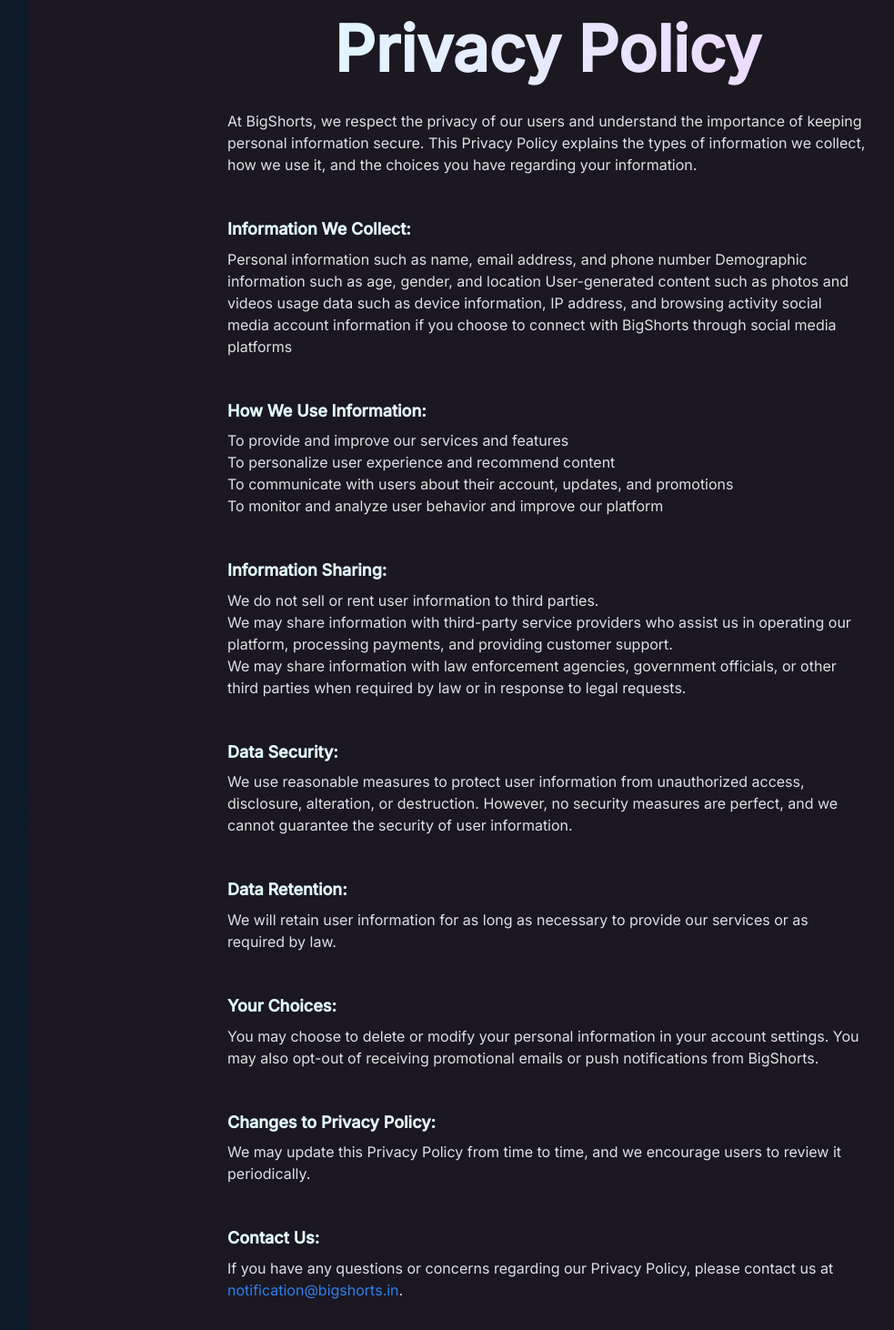
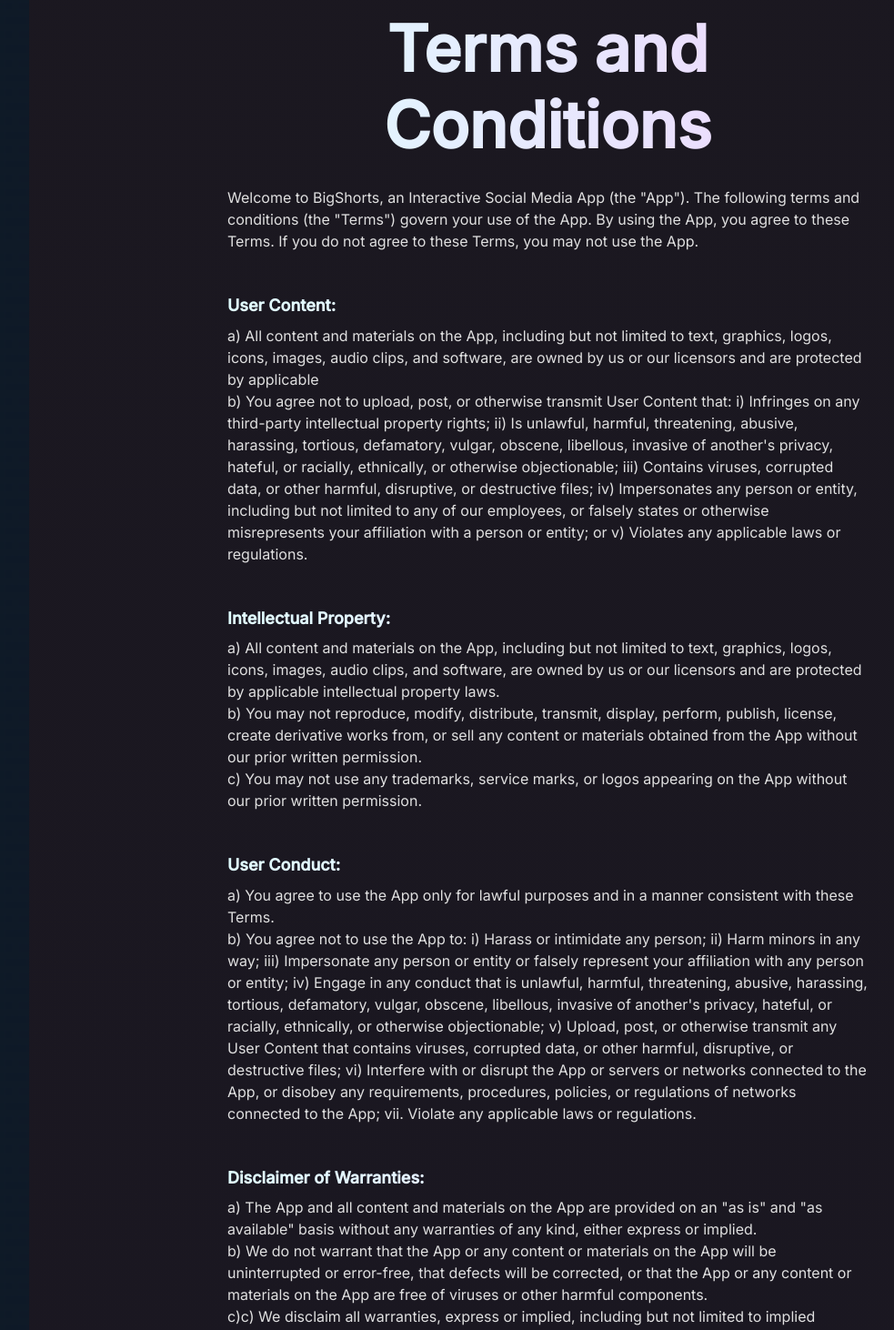
Before and after one commit to Vandan15/bigshorts, a Next.js app: page /privacy-policy in a window 1280 px wide. Shown: the part 740-2202 px from the top of the page at 91% size, without its empty margins (38-1021 px from the left). Built offline with nearby package versions, Linux system fonts and the light colour scheme.

Commit message:
add term page

```diff
--- a/components/Footer.js
+++ b/components/Footer.js
@@ -44,7 +44,7 @@
         <p>© Copyright © 2023 Bigshorts. All rights reserved</p>
         <div className='btn-wrapper'>
           <button><Link href='/privacy-policy'>Privacy Policy</Link></button>
-          <button><Link href='/'>Terms & Condition</Link></button>
+          <button><Link href='/terms-and-condition'>Terms & Condition</Link></button>
         </div>
       </div>
     </div>
--- a/components/Header.js
+++ b/components/Header.js
@@ -5,6 +5,7 @@
 const banner1 = '/contact-us.jpg';
 const banner2 = '/about-us.jpg';
 const banner3 = '/policy.jpg';
+const banner4 = '/term.jpg';
 const playstoreIcon = "/img/ion_logo-google-playstore.png"
 
 const googlePlay = '/google-play.png';
@@ -128,6 +129,13 @@
         )
       }
       {
+        props.class == 'term' && (
+          <div className='banner-wrapper'>
+            <img src={banner4}></img>
+          </div>
+        )
+      }
+      {
         close && (
           <div className='sidebar' style={{height:document.body.scrollHeight}}>
             {
--- a/components/Policy.js
+++ b/components/Policy.js
@@ -1,58 +1,43 @@
 import React from 'react'
 const logo = './logo.svg';
-export default function Policy() {
+export default function Term() {
     return (
         <div className='about-us-wrapper'>
             <div className='main-box'>
                 <div className='container'>
                     <div className='inner-box'>
-                        <h1>Privacy Policy</h1>
+                        <h1>Terms and Conditions</h1>
                         <div className='mb-5'>
-                            <p>At BigShorts, we respect the privacy of our users and understand the importance of keeping personal information secure. This Privacy Policy explains the types of information we collect, how we use it, and the choices you have regarding your information.</p>
+                            <p>Welcome to BigShorts, an Interactive Social Media App (the "App"). The following terms and conditions (the "Terms") govern your use of the App. By using the App, you agree to these Terms. If you do not agree to these Terms, you may not use the App.</p>
                         </div>
 
                         <div className='mb-5'>
-                            <h4>Information We Collect:</h4>
-                            <p>Personal information such as name, email address, and phone number
-                                Demographic information such as age, gender, and location
-                                User-generated content such as photos and videos
-                                usage data such as device information, IP address, and browsing activity
-                                social media account information if you choose to connect with BigShorts through social media platforms
+                            <h4>User Content:</h4>
+                            <p>a) All content and materials on the App, including but not limited to text, graphics, logos, icons, images, audio clips, and software, are owned by us or our licensors and are protected by applicable
                             </p>
+                            <p>b) You agree not to upload, post, or otherwise transmit User Content that: i) Infringes on any third-party intellectual property rights; ii) Is unlawful, harmful, threatening, abusive, harassing, tortious, defamatory, vulgar, obscene, libellous, invasive of another's privacy, hateful, or racially, ethnically, or otherwise objectionable; iii) Contains viruses, corrupted data, or other harmful, disruptive, or destructive files; iv) Impersonates any person or entity, including but not limited to any of our employees, or falsely states or otherwise misrepresents your affiliation with a person or entity; or v) Violates any applicable laws or regulations.</p>
+
                         </div>
                         <div className='mb-5'>
-                            <h4>How We Use Information:</h4>
-                            <p>To provide and improve our services and features</p>
-                            <p>To personalize user experience and recommend content</p>
-                            <p>To communicate with users about their account, updates, and promotions</p>
-                            <p>To monitor and analyze user behavior and improve our platform</p>
+                            <h4>Intellectual Property: </h4>
+                            <p>a) All content and materials on the App, including but not limited to text, graphics, logos, icons, images, audio clips, and software, are owned by us or our licensors and are protected by applicable intellectual property laws.</p>
+                            <p>b) You may not reproduce, modify, distribute, transmit, display, perform, publish, license, create derivative works from, or sell any content or materials obtained from the App without our prior written permission.</p>
+                            <p>c) You may not use any trademarks, service marks, or logos appearing on the App without our prior written permission.</p>
                         </div>
                         <div className='mb-5'>
-                            <h4>Information Sharing:</h4>
-                            <p>We do not sell or rent user information to third parties.</p>
-                            <p>We may share information with third-party service providers who assist us in operating our platform, processing payments, and providing customer support.</p>
-                            <p>We may share information with law enforcement agencies, government officials, or other third parties when required by law or in response to legal requests.</p>
+                            <h4>User Conduct:</h4>
+                            <p>a) You agree to use the App only for lawful purposes and in a manner consistent with these Terms. </p>
+                            <p>b) You agree not to use the App to: i) Harass or intimidate any person; ii) Harm minors in any way; iii) Impersonate any person or entity or falsely represent your affiliation with any person or entity; iv) Engage in any conduct that is unlawful, harmful, threatening, abusive, harassing, tortious, defamatory, vulgar, obscene, libellous, invasive of another's privacy, hateful, or racially, ethnically, or otherwise objectionable; v) Upload, post, or otherwise transmit any User Content that contains viruses, corrupted data, or other harmful, disruptive, or destructive files; vi) Interfere with or disrupt the App or servers or networks connected to the App, or disobey any requirements, procedures, policies, or regulations of networks connected to the App; vii. Violate any applicable laws or regulations.</p>
                         </div>
                         <div className='mb-5'>
-                            <h4>Data Security:</h4>
-                            <p>We use reasonable measures to protect user information from unauthorized access, disclosure, alteration, or destruction. However, no security measures are perfect, and we cannot guarantee the security of user information.</p>
+                            <h4>Disclaimer of Warranties:</h4>
+                            <p>a) The App and all content and materials on the App are provided on an "as is" and "as available" basis without any warranties of any kind, either express or implied. </p>
+                            <p>b) We do not warrant that the App or any content or materials on the App will be uninterrupted or error-free, that defects will be corrected, or that the App or any content or materials on the App are free of viruses or other harmful components.</p>
+                            <p>c)c) We disclaim all warranties, express or implied, including but not limited to implied warranties of merchantability, fitness for a particular purpose, and non-infringement.</p>
                         </div>
                         <div className='mb-5'>
-                            <h4>Data Retention:</h4>
-                            <p>We will retain user information for as long as necessary to provide our services or as required by law.</p>
-                        </div>
-                        <div className='mb-5'>
-                            <h4>Your Choices:</h4>
-                            <p>You may choose to delete or modify your personal information in your account settings. You may also opt-out of receiving promotional emails or push notifications from BigShorts.</p>
-                        </div>
-                        <div className='mb-5'>
-
-                            <h4>Changes to Privacy Policy:</h4>
-                            <p>We may update this Privacy Policy from time to time, and we encourage users to review it periodically.</p>
-                        </div>
-                        <div className='mb-5'>
-                            <h4>Contact Us:</h4>
-                            <p>If you have any questions or concerns regarding our Privacy Policy, please contact us at <a href='mailto:notification@bigshorts.in'>notification@bigshorts.in</a>.</p>
+                            <h4>Limitation of Liability:</h4>
+                            <p>a) We will not be liable for any direct, indirect, incidental, special, or consequential damages arising from the use of or inability to use the App or any content</p>
                         </div>
                     </div>
                 </div>
```
Also changed, not shown: components/Term.js (added, +62 -0 lines), pages/terms-and-condition.js (added, +14 -0 lines), public/term.jpg (added).
